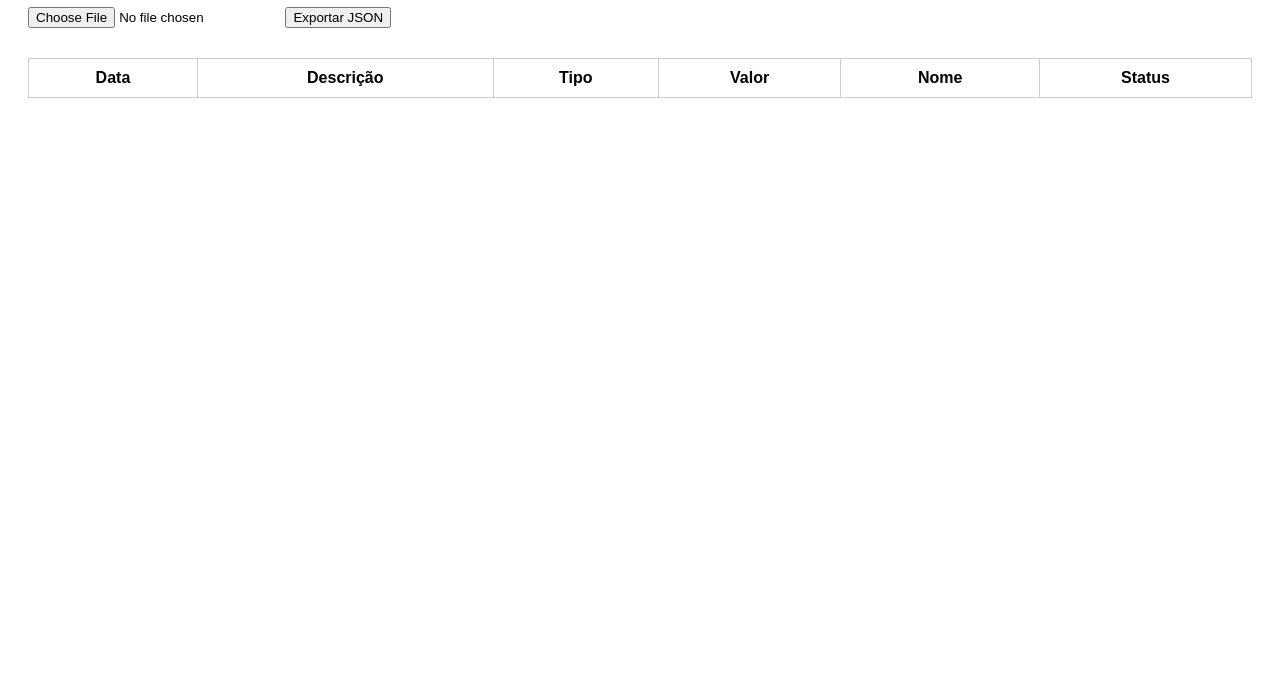
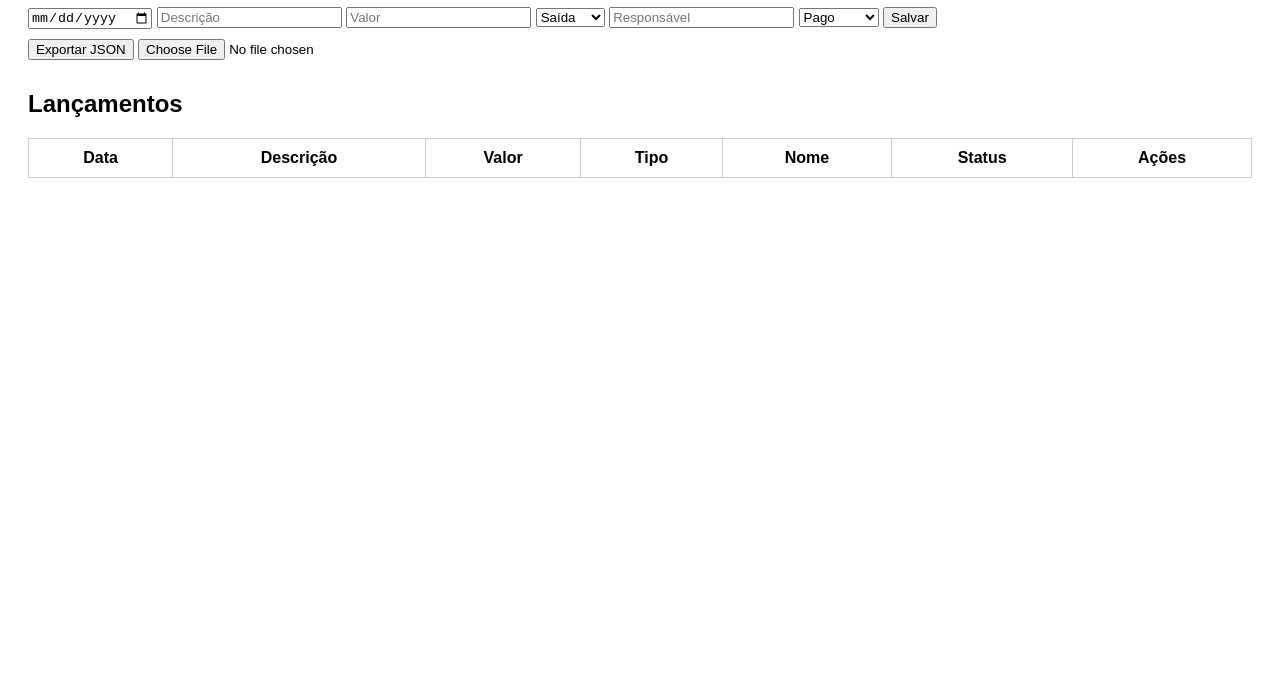
Before and after one commit to viteeet/fluxocaixa424653, a plain HTML site: page index.html in a window 1280 px wide. Shown: the part 101-800 px from the top of the page. Drawn offline with Linux system fonts and the light colour scheme.

Commit message:
Update index.html

```diff
--- a/index.html
+++ b/index.html
@@ -7,20 +7,38 @@
   <link rel="stylesheet" href="style.css" />
 </head>
 <body>
-  <h1>Fluxo de Caixa 2025</h1>
+  <h1>Fluxo de Caixa</h1>
 
-  <input type="file" id="upload-json" />
-  <button onclick="baixarJSON()">Exportar JSON</button>
+  <form id="form-lancamento">
+    <input type="date" id="vencimento" required />
+    <input type="text" id="descricao" placeholder="Descrição" required />
+    <input type="number" id="valor" step="0.01" placeholder="Valor" required />
+    <select id="tipo">
+      <option value="SAIDA">Saída</option>
+      <option value="ENTRADA">Entrada</option>
+    </select>
+    <input type="text" id="nome" placeholder="Responsável" required />
+    <select id="situacao">
+      <option value="PAGO">Pago</option>
+      <option value="PENDENTE">Pendente</option>
+    </select>
+    <button type="submit">Salvar</button>
+  </form>
 
+  <button onclick="exportarJSON()">Exportar JSON</button>
+  <input type="file" id="importar-json" />
+
+  <h2>Lançamentos</h2>
   <table>
     <thead>
       <tr>
         <th>Data</th>
         <th>Descrição</th>
+        <th>Valor</th>
         <th>Tipo</th>
-        <th>Valor</th>
         <th>Nome</th>
         <th>Status</th>
+        <th>Ações</th>
       </tr>
     </thead>
     <tbody id="tabela-lancamentos"></tbody>
```
